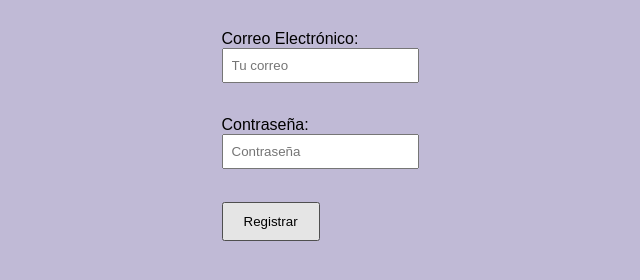
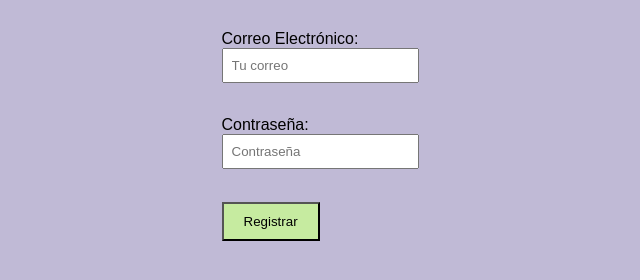
Before and after one commit to 102guss/Proyecto-de-Validaci-n-de-formularios-con-Zod, a plain HTML site: page index.html in a window 1280 px wide. In both pictures the pointer is over the button "Registrar". Shown: the part 154-434 px from the top of the page, without its empty margins (320-960 px from the left). Drawn offline with nearby package versions, Linux system fonts and the light colour scheme.

Commit message:
Se agregó efecto de color al boton registrar

```diff
--- a/style.css
+++ b/style.css
@@ -40,3 +40,7 @@ body {
 
     text-align: center;
   }
+  button:hover{
+    background-color: rgb(198, 235, 160);
+
+  }
```
